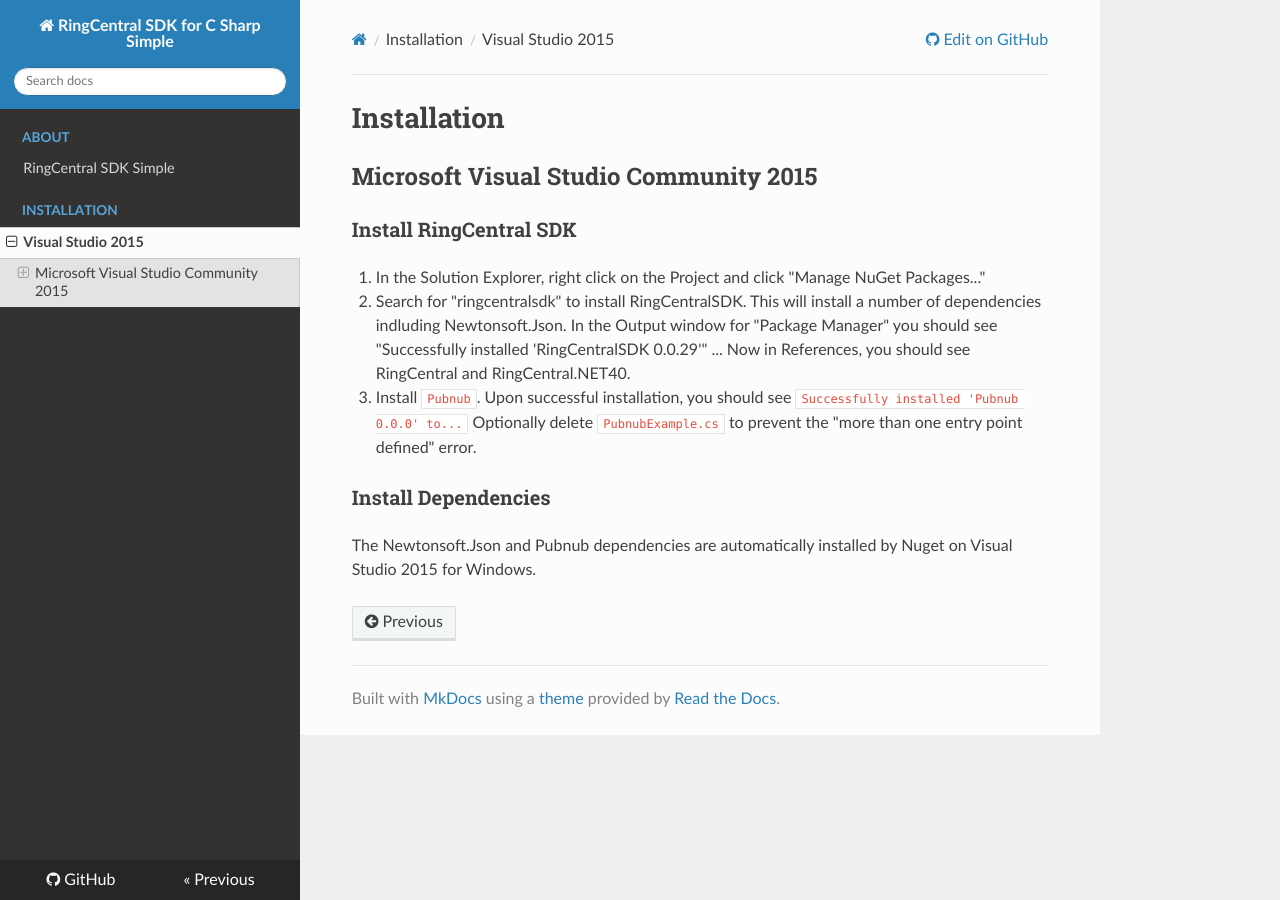
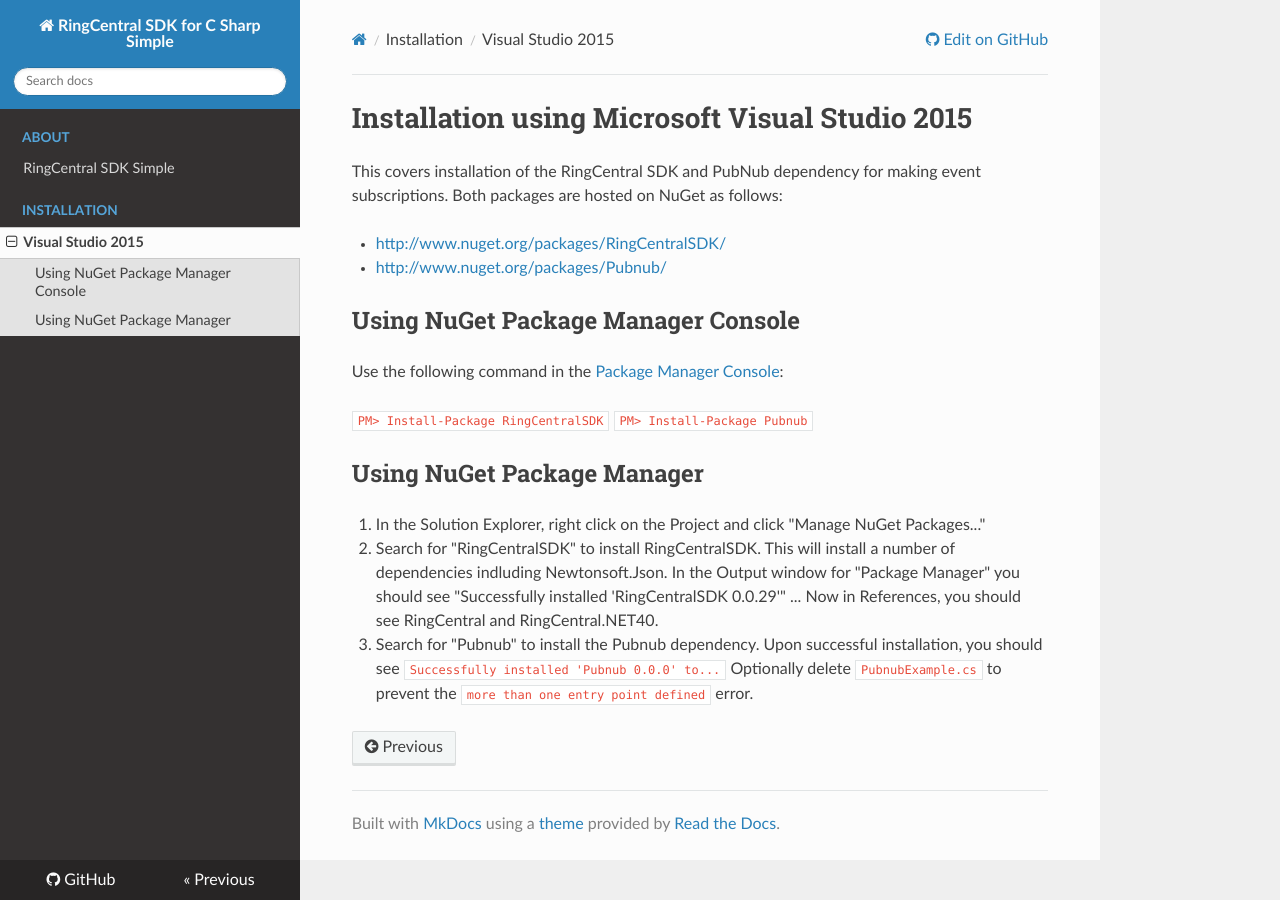
Before and after one commit to grokify/ringcentral-sdk-csharp-simple, an MkDocs documentation site: the page built from docs/installation/Visual-Studio-2015.md, in a window 1280 px wide. Built offline with MkDocs 1.6.1, drawn with Linux system fonts in a browser that asks for light colours; nearby versions of some CDN libraries; old or Windows-style settings are respelled for this version of MkDocs.

Commit message:
update mkdocs

```diff
--- a/docs/installation/Visual-Studio-2015.md
+++ b/docs/installation/Visual-Studio-2015.md
@@ -1,13 +1,19 @@
-# Installation
+# Installation using Microsoft Visual Studio 2015
 
-## Microsoft Visual Studio Community 2015
+This covers installation of the RingCentral SDK and PubNub dependency for making event subscriptions. Both packages are hosted on NuGet as follows:
 
-### Install RingCentral SDK
+* [http://www.nuget.org/packages/RingCentralSDK/](http://www.nuget.org/packages/RingCentralSDK/)
+* [http://www.nuget.org/packages/Pubnub/](http://www.nuget.org/packages/Pubnub/)
+
+## Using NuGet Package Manager Console
+
+Use the following command in the [Package Manager Console](http://docs.nuget.org/consume/package-manager-console):
+
+`PM> Install-Package RingCentralSDK`
+`PM> Install-Package Pubnub`
+
+## Using NuGet Package Manager
 
 1. In the Solution Explorer, right click on the Project and click "Manage NuGet Packages..."
-1. Search for "ringcentralsdk" to install RingCentralSDK. This will install a number of dependencies indluding Newtonsoft.Json. In the Output window for "Package Manager" you should see "Successfully installed 'RingCentralSDK 0.0.29'" ... Now in References, you should see RingCentral and RingCentral.NET40.
-1. Install `Pubnub`. Upon successful installation, you should see `Successfully installed 'Pubnub 0.0.0' to...` Optionally delete `PubnubExample.cs` to prevent the "more than one entry point defined" error.
-
-### Install Dependencies
-
-The Newtonsoft.Json and Pubnub dependencies are automatically installed by Nuget on Visual Studio 2015 for Windows.
+1. Search for "RingCentralSDK" to install RingCentralSDK. This will install a number of dependencies indluding Newtonsoft.Json. In the Output window for "Package Manager" you should see "Successfully installed 'RingCentralSDK 0.0.29'" ... Now in References, you should see RingCentral and RingCentral.NET40.
+1. Search for "Pubnub" to install the Pubnub dependency. Upon successful installation, you should see `Successfully installed 'Pubnub 0.0.0' to...` Optionally delete `PubnubExample.cs` to prevent the `more than one entry point defined` error.
```
